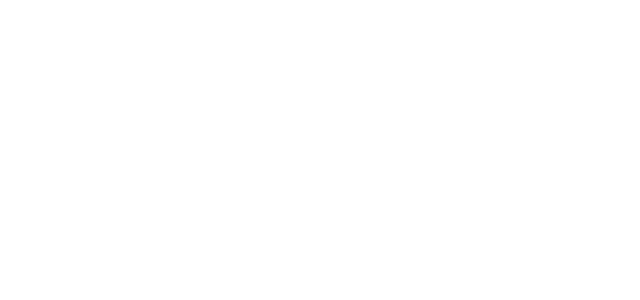
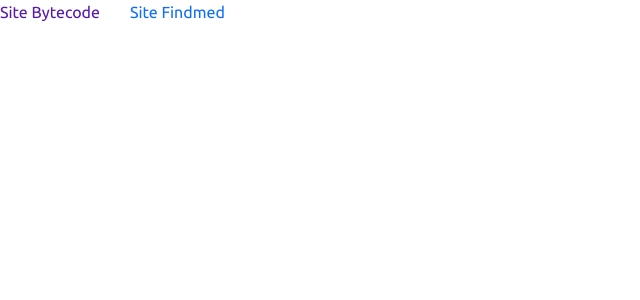
Before and after one commit to bytecodesystems/plataform, a React (Vite) app: page / in a window 1280 px wide. Before the commit this address had no page. Shown: the top 300 px of the page, without its empty margins (0-640 px from the left). Built offline with nearby package versions, Linux system fonts and the light colour scheme.

Commit message:
created automatic routes and paths

```diff
--- a/src/App.jsx
+++ b/src/App.jsx
@@ -1,12 +1,41 @@
 import { BrowserRouter, Routes, Route } from "react-router-dom"
 
 import Sidebar from "./components/Sidebar/Sidebar"
+import ModuleRenderer from "./components/ModuleRenderer/ModuleRenderer"
 
 const App = () => {
+
+    // modules deployeds
+    const modules = [
+        {
+            name: "Site Bytecode",
+            route: "grade-posting",
+            icon: "",
+            url: "https://bytecodesystems.github.io/"
+        },
+        {
+            name: "Site Findmed",
+            route: "find-med",
+            icon: "",
+            url: "https://bytecodesystems.github.io/findmed-website/"
+        },
+    ]
+
     return (
         <BrowserRouter>
+            <Sidebar modules={modules} />
+
+            {/* MODULES */}
             <Routes>
-                <Route exact path="/plataform/" element={ <Sidebar /> } />
+                {modules.map(module => (
+                    <Route
+                        key={`route_${module.path}_${module.url}`}
+                        exact path={`/plataform/${module.route}`}
+                        element={
+                            <ModuleRenderer moduleURL={module.url} />
+                        }
+                    />
+                ))}
             </Routes>
         </BrowserRouter>
     )
--- /dev/null
+++ b/src/components/ModuleRenderer/ModuleRenderer.jsx
@@ -0,0 +1,16 @@
+const ModuleRenderer = ({
+    moduleURL,
+
+}) => {
+    return (
+        <iframe
+            src={moduleURL}
+            className="w-100"
+            style={{height: 600}}
+        >
+
+        </iframe>
+    )
+}
+
+export default ModuleRenderer
--- a/src/components/Sidebar/Sidebar.jsx
+++ b/src/components/Sidebar/Sidebar.jsx
@@ -1,6 +1,20 @@
-const Sidebar = () => {
+import { Link } from "react-router-dom"
+
+const Sidebar = ({
+    modules
+
+}) => {
     return (
-        <div>Sidebar</div>
+        <div className="d-flex gap-5">
+            {modules.map(module => (
+                <Link
+                    key={`link_to_route_${module.path}_${module.url}`}
+                    to={`/plataform/${module.route}`}
+                >
+                    {module.name}
+                </Link>
+            ))}
+        </div>
     )
 }
 
```
